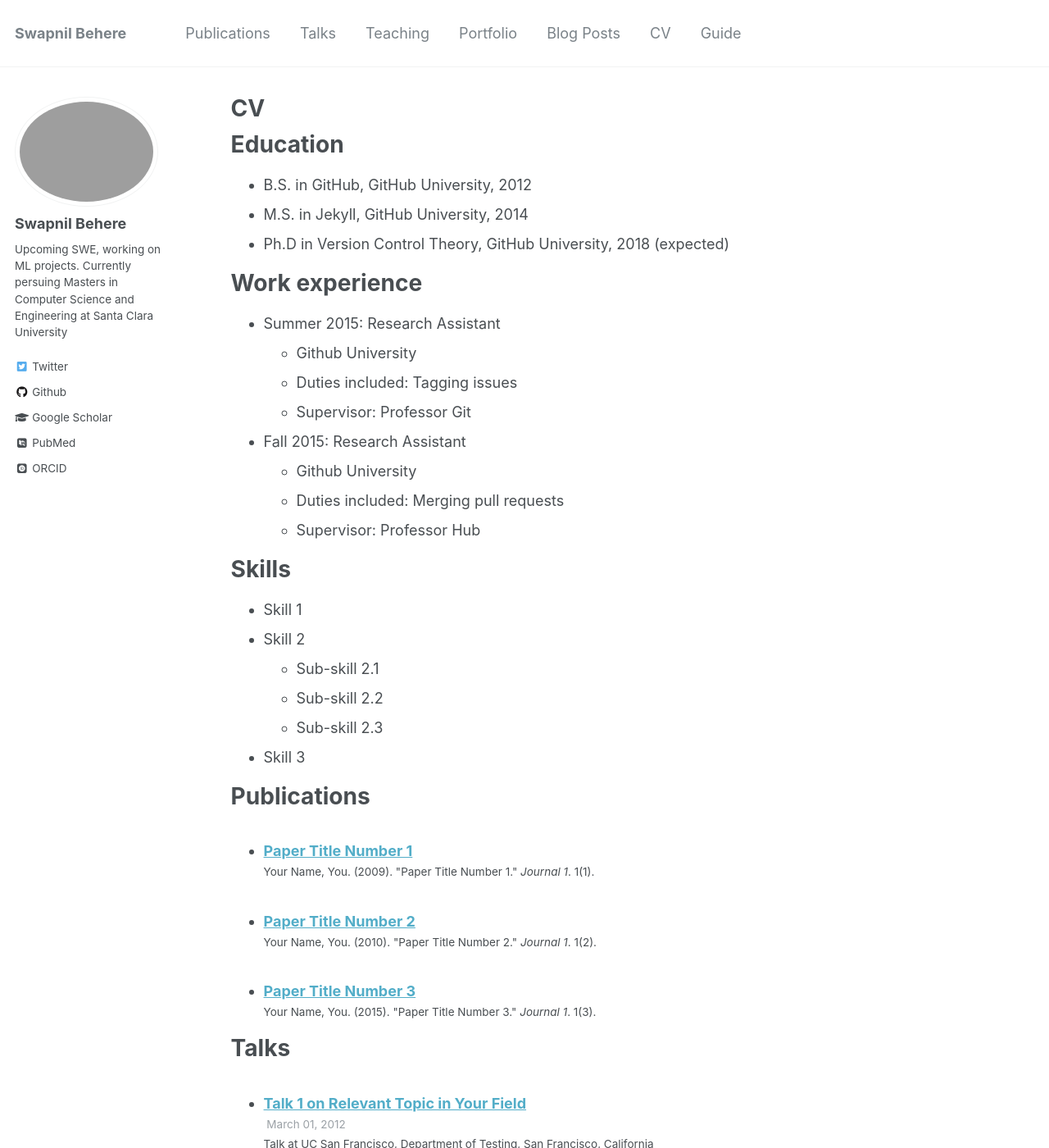
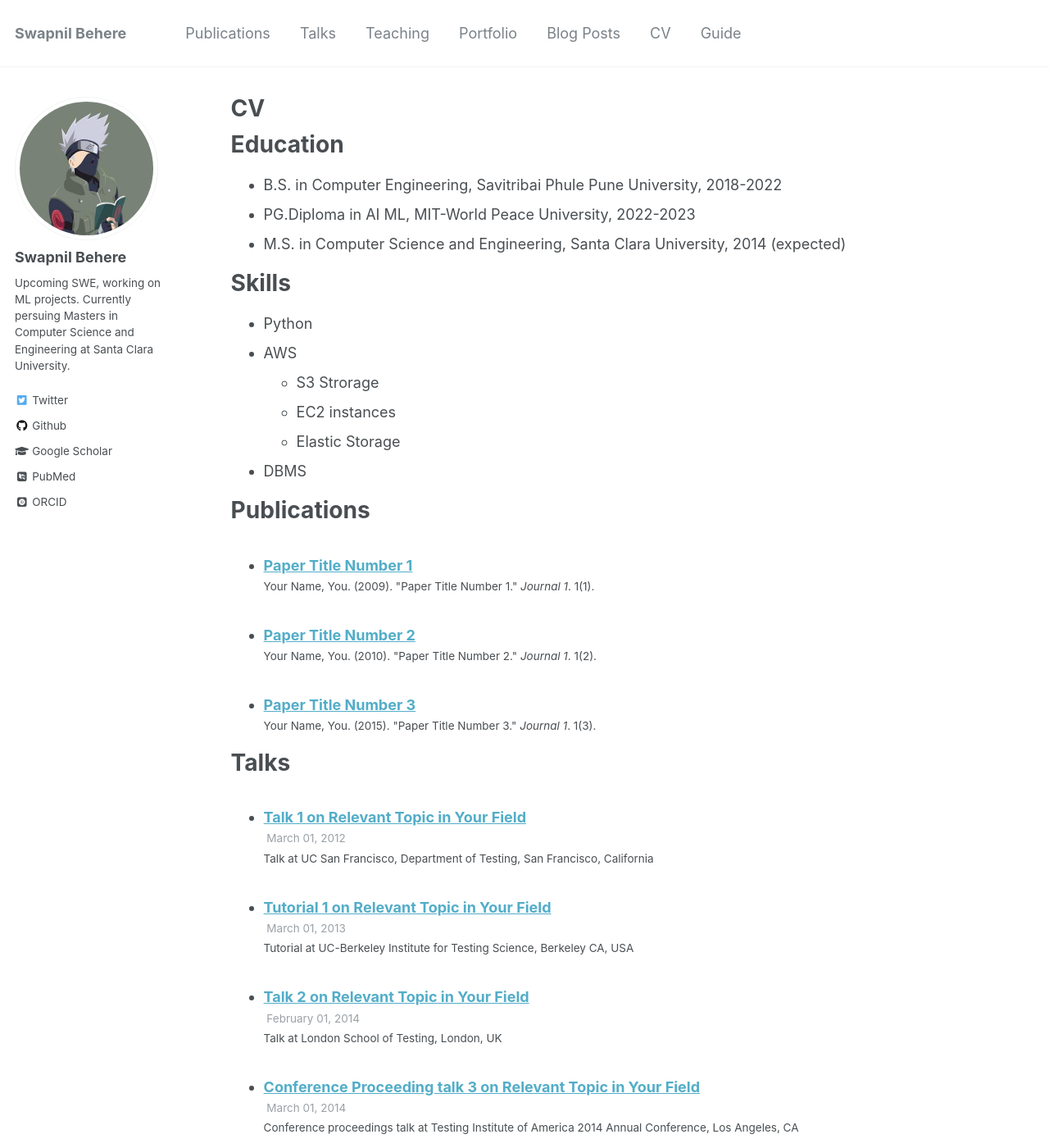
Before and after one commit to swapnilbehere/portfolio, a Jekyll site: the page built from _pages/cv.md, in a window 1280 px wide and 1400 px high. Shown: the whole window at 82% size. Built offline with Jekyll 4.4.1, drawn with Linux system fonts in a browser that asks for light colours; some web fonts are replaced.

Commit message:
personal updates

```diff
--- a/_config.yml
+++ b/_config.yml
@@ -81,8 +81,8 @@ analytics:
 # Site Author
 author:
   name             : "Swapnil Behere"
-  avatar           : "profile.jepg"
-  bio              : "Upcoming SWE, working on ML projects. Currently persuing Masters in Computer Science and Engineering at Santa Clara University"
+  avatar           : "profile.jpeg"
+  bio              : "Upcoming SWE, working on ML projects. Currently persuing Masters in Computer Science and Engineering at Santa Clara University."
   location         : #"Location"
   employer         :
   pubmed           : "https://www.ncbi.nlm.nih.gov/pubmed/?term=john+snow"
@@ -96,7 +96,7 @@ author:
   flickr           :
   facebook         :
   foursquare       :
-  github           : "https://github.com/swaptheon"
+  github           : "swaptheon"
   google_plus      :
   keybase          :
   instagram        :
--- a/_pages/cv.md
+++ b/_pages/cv.md
@@ -11,11 +11,11 @@ redirect_from:
 
 Education
 ======
-* B.S. in GitHub, GitHub University, 2012
-* M.S. in Jekyll, GitHub University, 2014
-* Ph.D in Version Control Theory, GitHub University, 2018 (expected)
+* B.S. in Computer Engineering, Savitribai Phule Pune University, 2018-2022
+* PG.Diploma in AI ML, MIT-World Peace University, 2022-2023
+* M.S. in Computer Science and Engineering, Santa Clara University, 2014 (expected)
 
-Work experience
+<!--- Work experience
 ======
 * Summer 2015: Research Assistant
   * Github University
@@ -25,16 +25,16 @@ Work experience
 * Fall 2015: Research Assistant
   * Github University
   * Duties included: Merging pull requests
-  * Supervisor: Professor Hub
+  * Supervisor: Professor Hub -->
 
 Skills
 ======
-* Skill 1
-* Skill 2
-  * Sub-skill 2.1
-  * Sub-skill 2.2
-  * Sub-skill 2.3
-* Skill 3
+* Python
+* AWS
+  * S3 Strorage
+  * EC2 instances
+  * Elastic Storage
+* DBMS
 
 Publications
 ======
```
